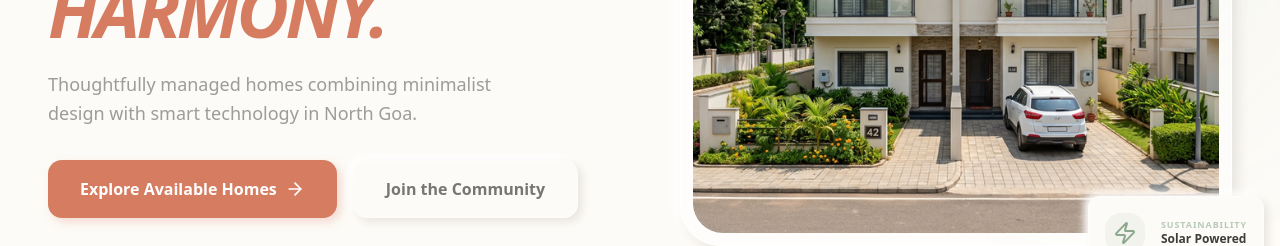
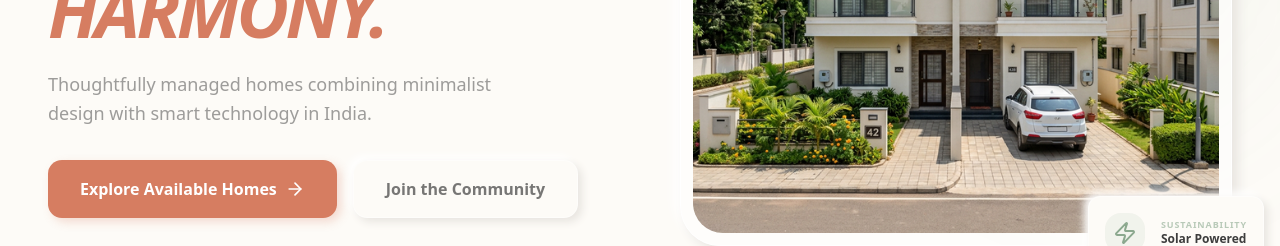
Before and after one commit to kirtimaya/AaramSmartHomes, a Next.js app: page / in a window 1280 px wide. Shown: the part 303-549 px from the top of the page. Built offline with nearby package versions, Linux system fonts and the light colour scheme; no server answers; the database is empty.

Commit message:
site: update landing page location from North Goa to India

```diff
--- a/src/app/page.tsx
+++ b/src/app/page.tsx
@@ -62,7 +62,7 @@ export default function LandingPage() {
             <span className="text-primary italic">HARMONY.</span>
           </h1>
           <p className="text-foreground/50 text-lg max-w-md leading-relaxed mx-auto lg:mx-0">
-            Thoughtfully managed homes combining minimalist design with smart technology in North Goa.
+            Thoughtfully managed homes combining minimalist design with smart technology in India.
           </p>
           <div className="flex flex-col sm:flex-row gap-4 justify-center lg:justify-start pt-2">
             <Link href="/properties" className="btn-terracotta px-8 py-4 flex items-center justify-center gap-2 group">
```
